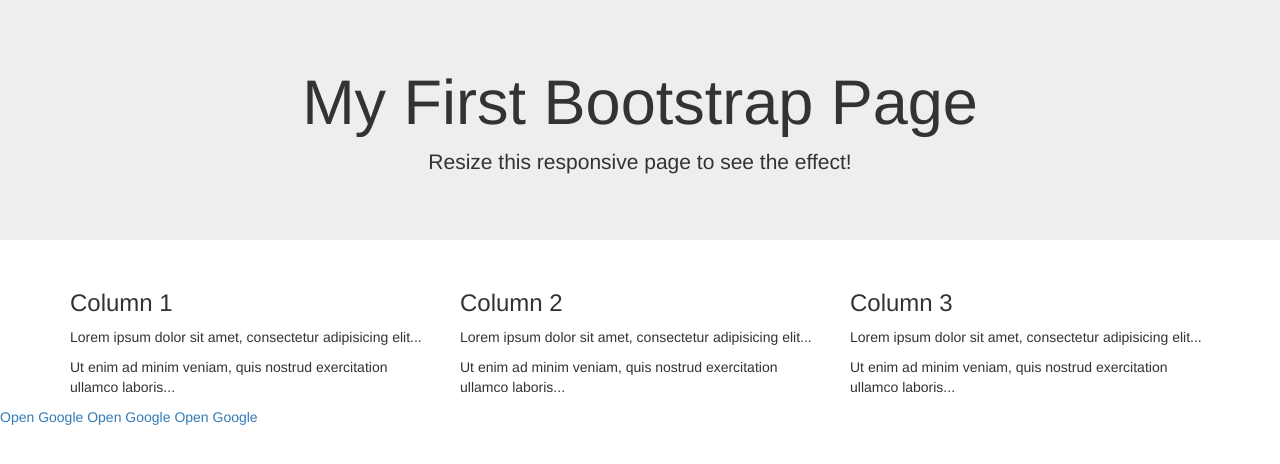
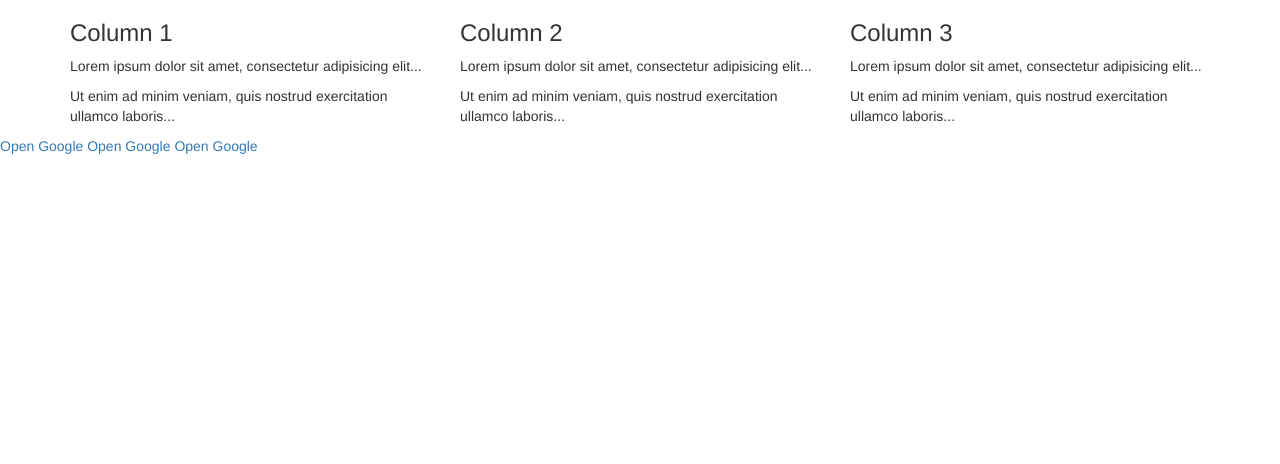
Before and after one commit to supervsoft/28, a plain HTML site: page Index.html in a window 1280 px wide. Drawn offline with nearby package versions, Linux system fonts and the light colour scheme.

Commit message:
Update Index.html

```diff
--- a/Index.html
+++ b/Index.html
@@ -10,10 +10,7 @@
 </head>
 <body>
 
-<div class="jumbotron text-center">
-  <h1>My First Bootstrap Page</h1>
-  <p>Resize this responsive page to see the effect!</p>
-</div>
+
 
 <div class="container">
   <div class="row">
```
